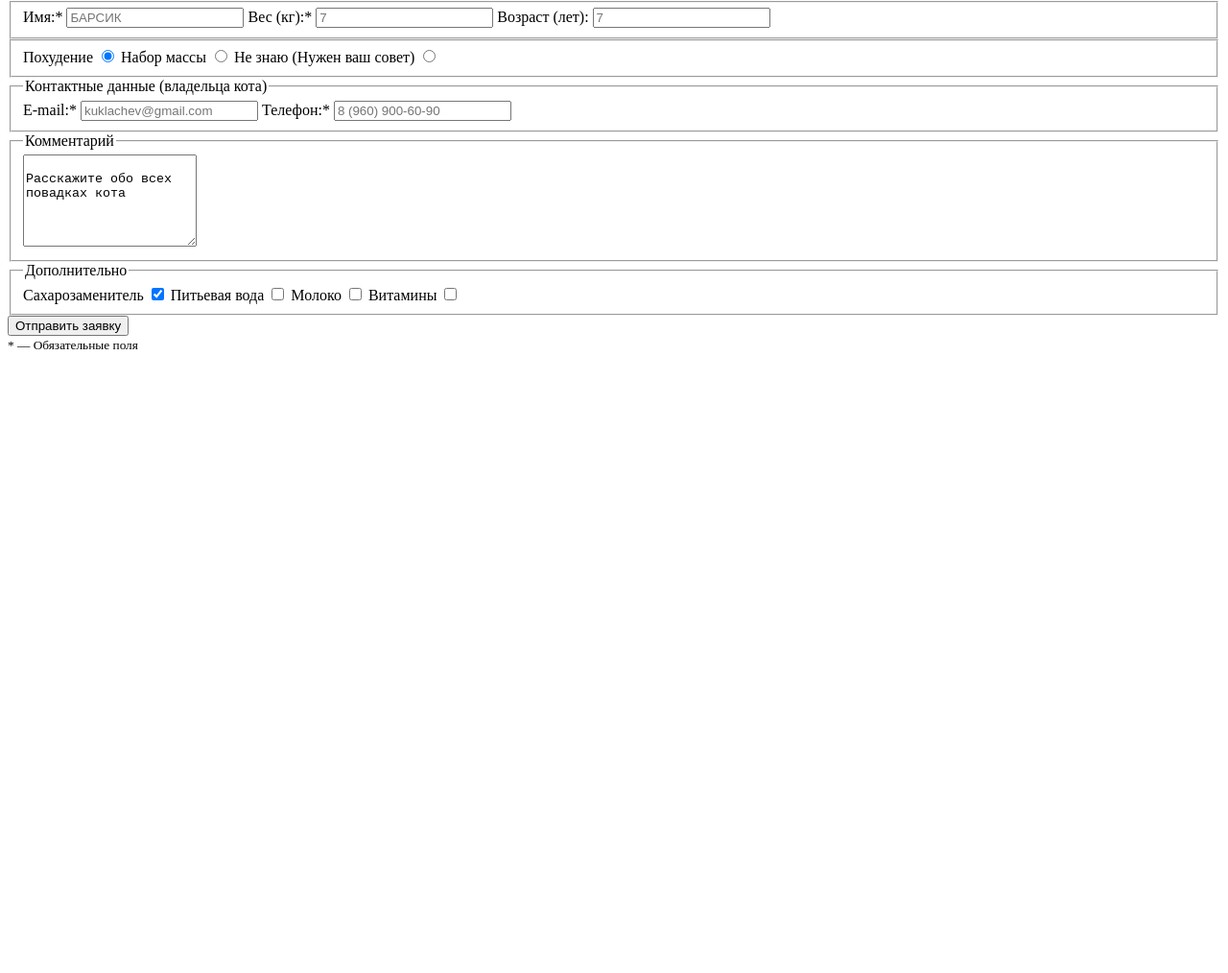
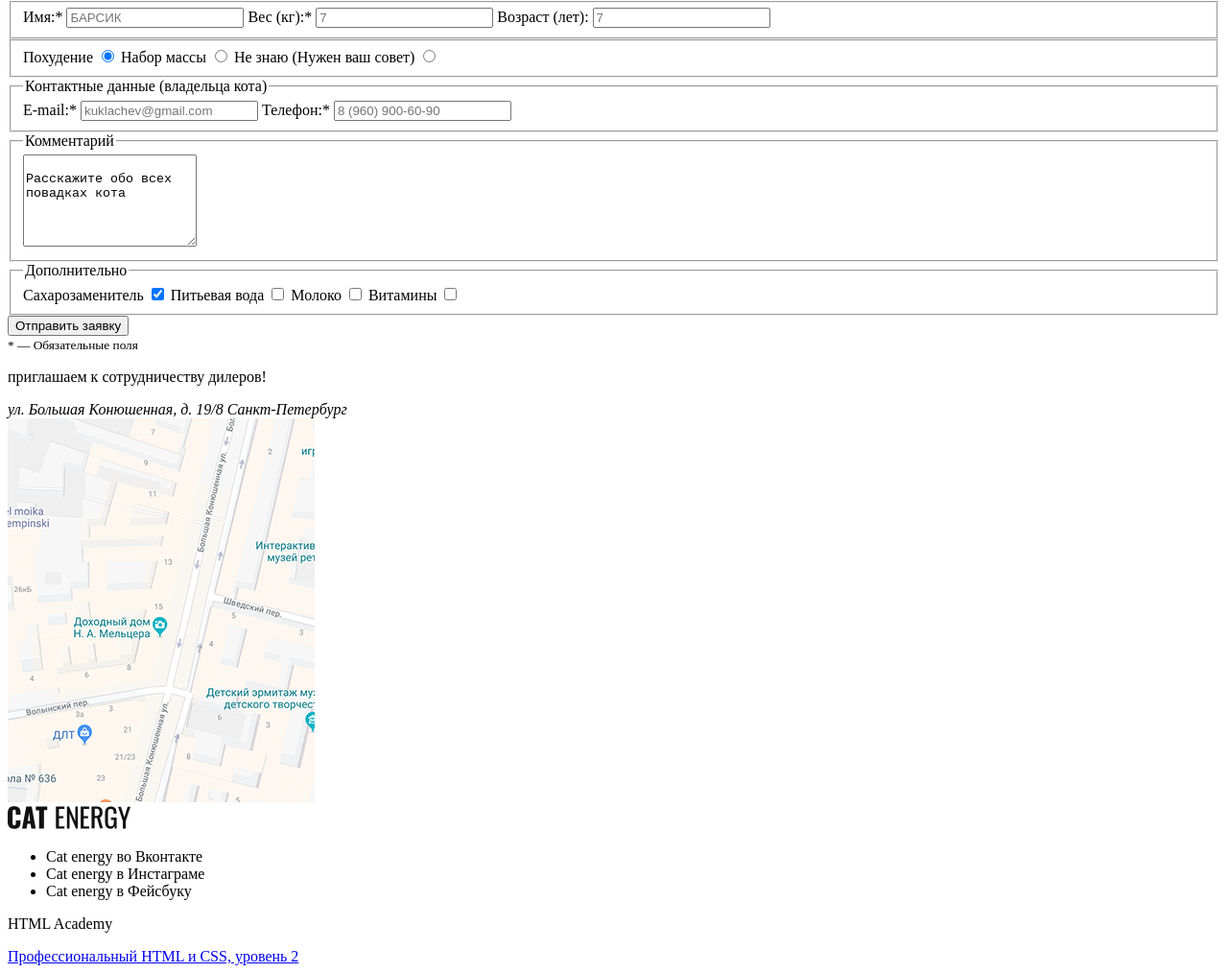
Before and after one commit to Dlucky13/1174935-cat-energy-18, a website: page form.html in a window 1280 px wide. Shown: the part 276-1290 px from the top of the page at 96% size. Before the commit the page ends 800 px from the top, so only its background shows below. Drawn offline with Linux system fonts and the light colour scheme.

Commit message:
Исправление кода, согласно замечаниям

```diff
--- a/form.html
+++ b/form.html
@@ -69,6 +69,28 @@
             </form>
             <small class="form__info">* — Обязательные поля</small>
         </main>
-
+        <footer class ="page-footer">
+            <section class ="page-footer__contacts contacts">
+                <p class ="contacts__partnership-text heading">приглашаем к сотрудничеству дилеров!</p>
+                <address class ="contacts__adress">ул. Большая Конюшенная, д. 19/8 Санкт-Петербург</address>
+                <a class ="contacts__map" href="">
+                    <img class ="contacts__map-img" src ="source/img/map-mobile.png" alt ="ул. Большая Конюшенная, д. 19/8 Санкт-Петербург">
+                </a>
+            </section>
+            <a class ="page-footer__logo-link" href="#">
+                <img class ="page-footer__logo-img" src ="/source/img/footer-logo-svg.svg" width="128" height="24" alt ="Cat energy">
+            </a>
+            <div class= "page-footer-social social">
+                <ul class ="social__list">
+                    <li class ="social__item social__item-vkontakte">Cat energy во Вконтакте</li>
+                    <li class ="social__item social__item-instagram">Cat energy в Инстаграме</li>
+                    <li class ="social__item social__item-facebook">Cat energy в Фейсбуку</li>
+                </ul>
+            </div>
+            <div class ="page-footer__copyright copyright">
+                <p class ="copyright__info">HTML Academy</p>
+                <a class ="copyright__link" href ="https://htmlacademy.ru/intensive/adaptive">Профессиональный HTML и CSS, уровень 2</a>
+            </div>
+        </footer>
     </body>
 </html>
```
